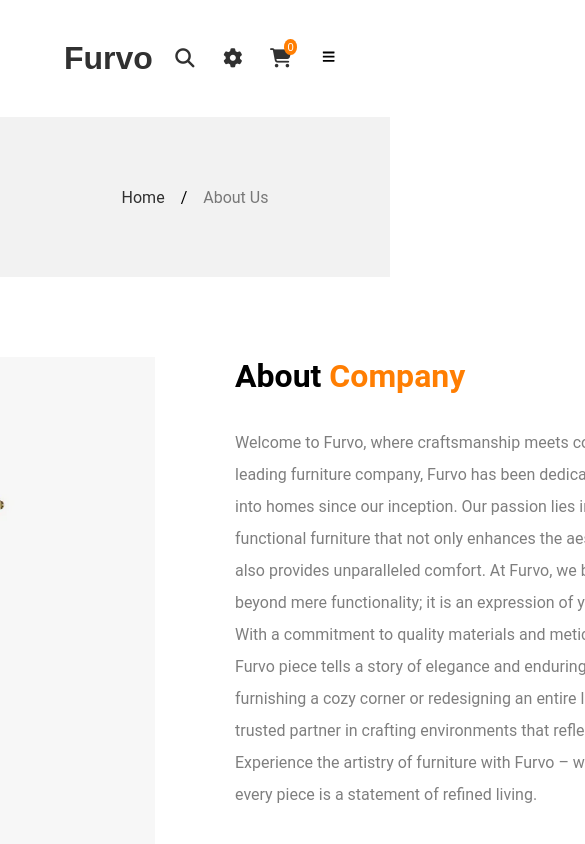
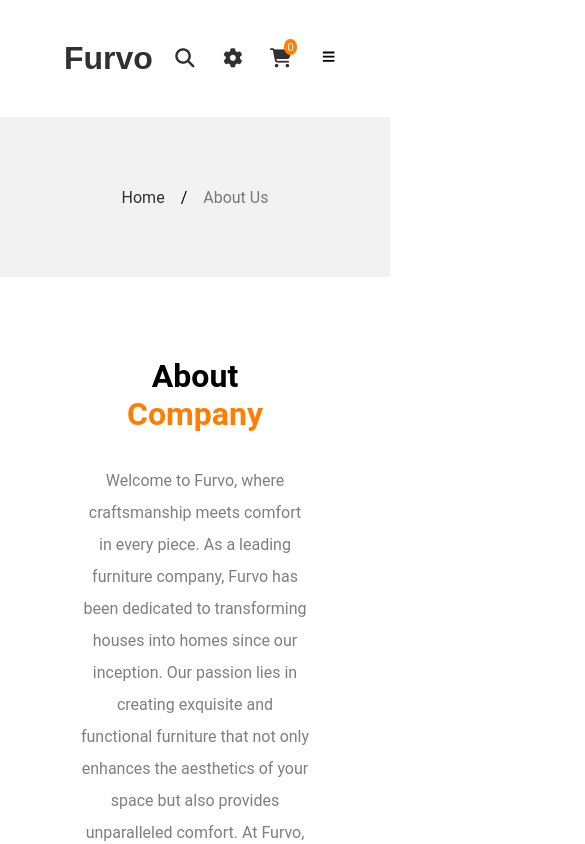
Before and after one commit to kab0o0m/Furniture-Ecommerce, a React (Create React App) app: page /Furniture-Ecommerce-Website/about in a window 390 px wide. Shown: the top 844 px of the page, 585 px wide, since content can reach past the window. Built offline with nearby package versions, Linux system fonts and the light colour scheme.

Commit message:
about-us page responsive

```diff
--- a/src/components/About Us/AboutUs.css
+++ b/src/components/About Us/AboutUs.css
@@ -29,17 +29,17 @@
 
 .about-company {
   display: flex;
-  justify-content: space-between;
-  margin: 0 0 5rem 0;
+  margin: 0 2rem 5rem 2rem;
+  gap: 1rem;
 }
 
 .about-company-img{
-  width: 40rem;
+  width: 50%;
   height: 40rem;
-  margin: 0 5rem 0 0;
+
   background-image: url("../../../public/Images/AboutUs.webp");
   background-repeat: no-repeat;
-  background-size: cover;
+  background-size: contain;;
 }
 
 .about-company img{
@@ -53,7 +53,6 @@
 
 .about-company p {
   opacity: 0.5;
-  padding: 0 5rem 0 0;
   line-height: 1.5;
 }
 
@@ -62,9 +61,28 @@
 }
 
 .about-company-description {
-  width: 40rem;
+  width: 50%;
 }
 
 .about-company-description p {
   line-height: 2rem;
 }
+
+@media (max-width: 1200px) {
+  .about-company {
+    display: flex;
+    flex-direction: column;
+    align-items: center;
+  }
+
+  .about-company-img {
+    display: none;
+  }
+
+
+
+  .about-company-description {
+    text-align: center;
+    width: 70%;
+  }
+}
```
Also changed, not shown: 19 other files (tests, documents, lock files or other folders).
